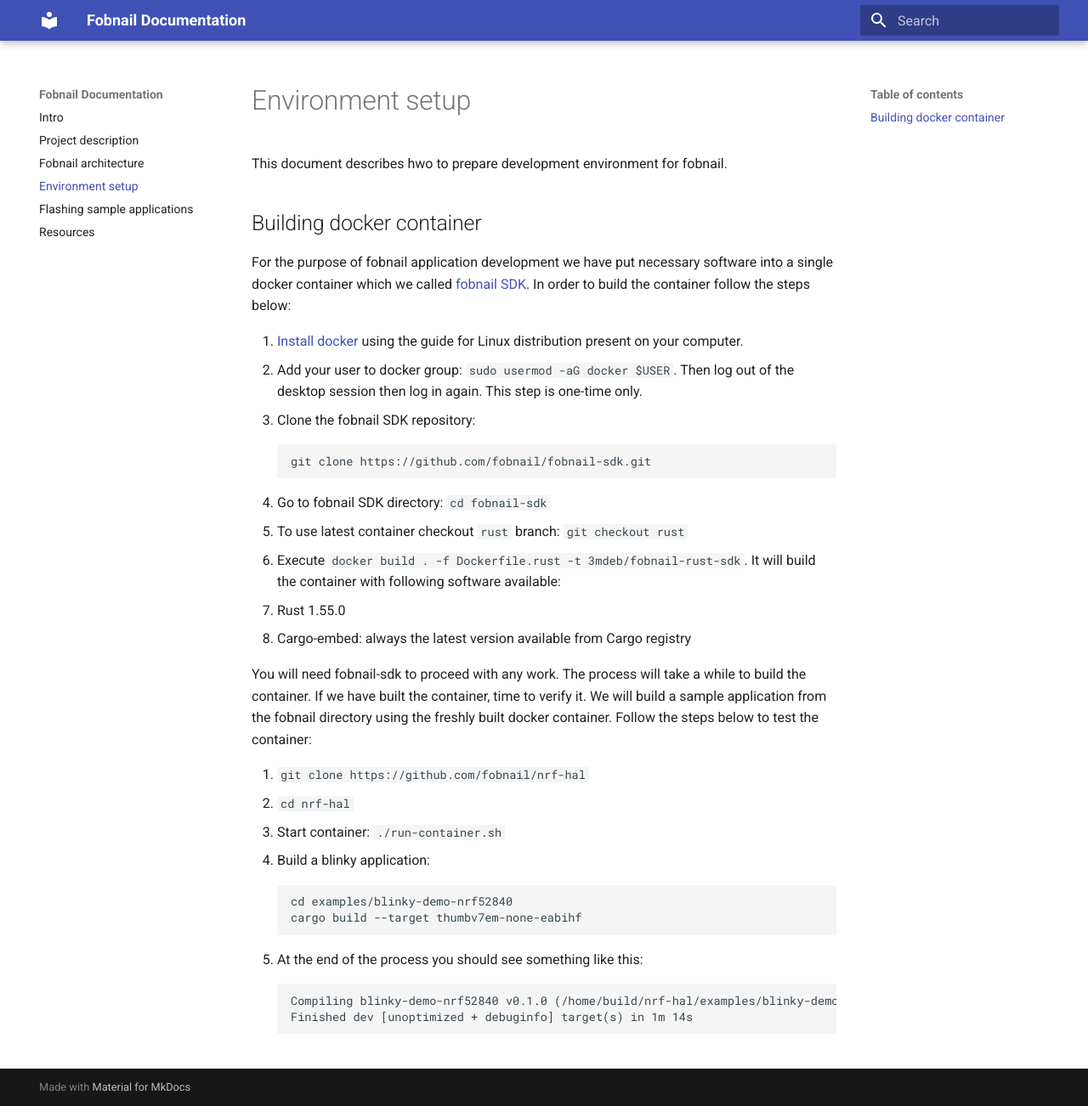
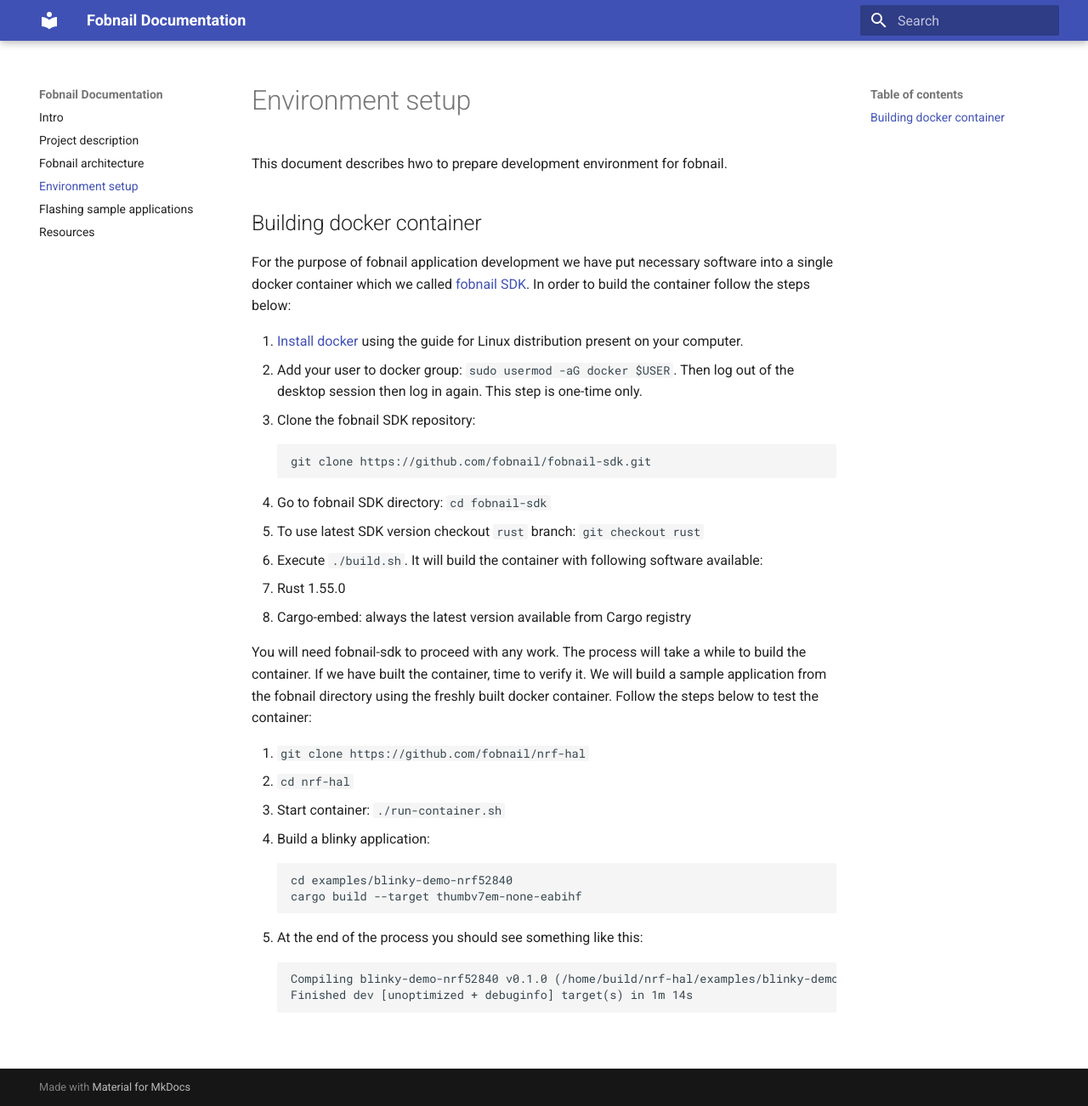
Before and after one commit to fobnail/docs, an MkDocs documentation site: the page built from docs/environment.md, in a window 1280 px wide and 1302 px high. Shown: the whole window at 85% size. Built offline with MkDocs 1.6.1 and Material for MkDocs 9.7.7, drawn with Linux system fonts in a browser that asks for light colours.

Commit message:
docs/environment.md: small fixes

````diff
--- a/docs/environment.md
+++ b/docs/environment.md
@@ -17,9 +17,9 @@
    git clone https://github.com/fobnail/fobnail-sdk.git
    ```
 3. Go to fobnail SDK directory: `cd fobnail-sdk`
-4. To use latest container checkout `rust` branch: `git checkout rust`
-5. Execute `docker build . -f Dockerfile.rust -t 3mdeb/fobnail-rust-sdk`. It
-   will build the container with following software available:
+4. To use latest SDK version checkout `rust` branch: `git checkout rust`
+5. Execute `./build.sh`. It will build the container with following software
+   available:
    - Rust 1.55.0
    - Cargo-embed: always the latest version available from Cargo registry
 
````
